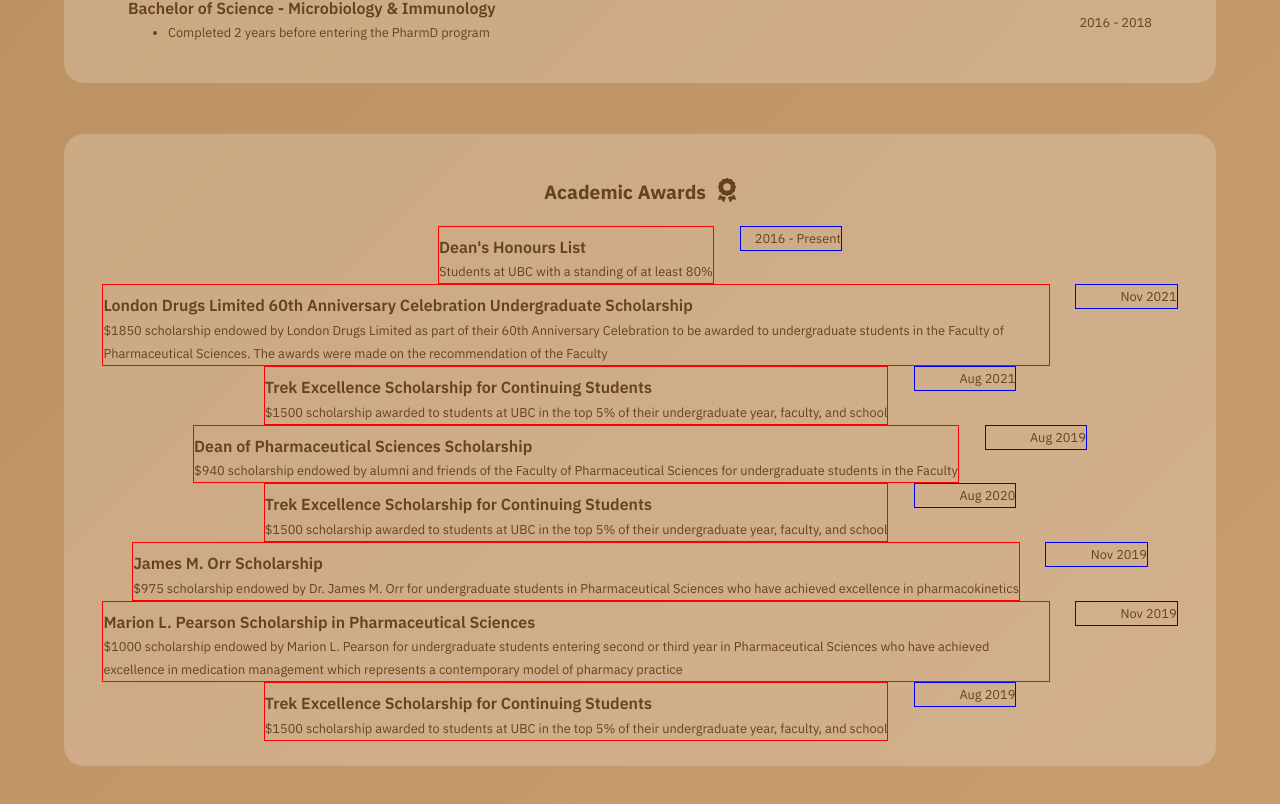
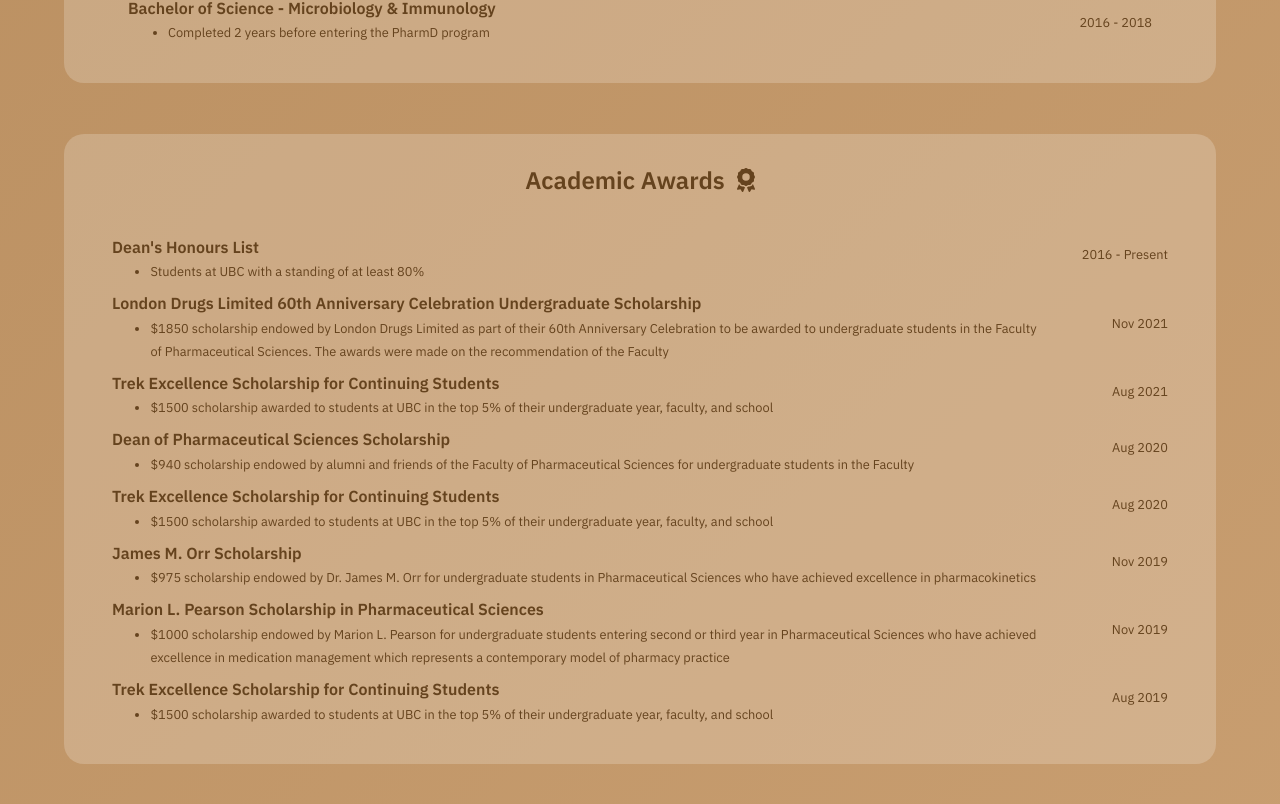
Before and after one commit to steph-xue/portfolio, a React (Vite) app: page /experiences in a window 1280 px wide. Shown: the part 976-1780 px from the top of the page. Built offline with nearby package versions, Linux system fonts and the light colour scheme.

Commit message:
fix awards experiences spacing

```diff
--- a/src/experiences-data/awards-data.jsx
+++ b/src/experiences-data/awards-data.jsx
@@ -31,7 +31,7 @@ export default [
         id: 5,
         name: "dean-pharm-sci-scholarship",
         title: "Dean of Pharmaceutical Sciences Scholarship",
-        dates: "Aug 2019",
+        dates: "Aug 2020",
         description: "$940 scholarship endowed by alumni and friends of the Faculty of Pharmaceutical Sciences for undergraduate students in the Faculty"
     },
     {
--- a/src/style.scss
+++ b/src/style.scss
@@ -285,7 +285,7 @@ a {
     justify-content: flex-start;
     align-items: center;
 	padding: 1em 2em;
-	margin-top: 25vh;
+	margin-top: 30vh;
 	width: 100%;
 	height: 100%;
 }
@@ -337,7 +337,7 @@ a {
 
 	.homepage-description{
 		width: 45em;
-		margin-top: 40vh;
+		margin-top: 35vh;
 		margin-bottom: 6em;
 	}
 }
@@ -1207,19 +1207,48 @@ a {
     align-self: center;
 }
 
+.awards {
+	padding-bottom: 3em;
+	margin-bottom: 2em;
+}
+
+.awards-title {
+	font-size: var(--fs-xl);
+	font-weight: var(--fw-med);
+	margin: 0 0 1em 0;
+}
+
 .awards-item-container {
-    display: grid;
-    grid-template-columns: 1fr auto;  /* Text takes up most space, date adjusts automatically */
-    align-items: start;  /* Align items to the top */
+    display: flex;
+    align-items: start;
     margin: 0;
     padding: 0;
-    gap: 2em;  /* Space between text and date */
+    gap: 1.5em;
 }
 
 .awards-item-text {
-    text-align: left;  /* Force text to align left */
+    width: 60vw;
+	text-align: left;
     margin: 0;
     padding: 0;
+}
+
+@media (min-width: 400px) {
+	.awards-item-text {
+		width: 56vw;
+	}
+}
+
+@media (min-width: 800px) {
+	.awards-item-text {
+		width: 65vw;
+	}
+}
+
+@media (min-width: 1100px) {
+	.awards-item-text {
+		width: 73vw;
+	}
 }
 
 .awards-item-title {
@@ -1232,24 +1261,15 @@ a {
 
 .awards-item-description {
     margin: 0;
-    padding: 0;
-    text-align: left;  /* Ensure left alignment */
-    list-style: none;  /* Remove bullet points if not needed */
+    padding-left: 3em;
 }
 
 .awards-item-date {
-    justify-self: end;  /* Push date to the far right */
+    justify-self: end;
     text-align: right;
     min-width: 8em;
-    align-self: flex-start;  /* Vertically align with text start */
+    align-self: center;
     margin: 0;
-}
-
-.awards-item-text {
-    border: 1px solid red;
-}
-.awards-item-date {
-    border: 1px solid blue;
 }
 
 .healthcare {
```
